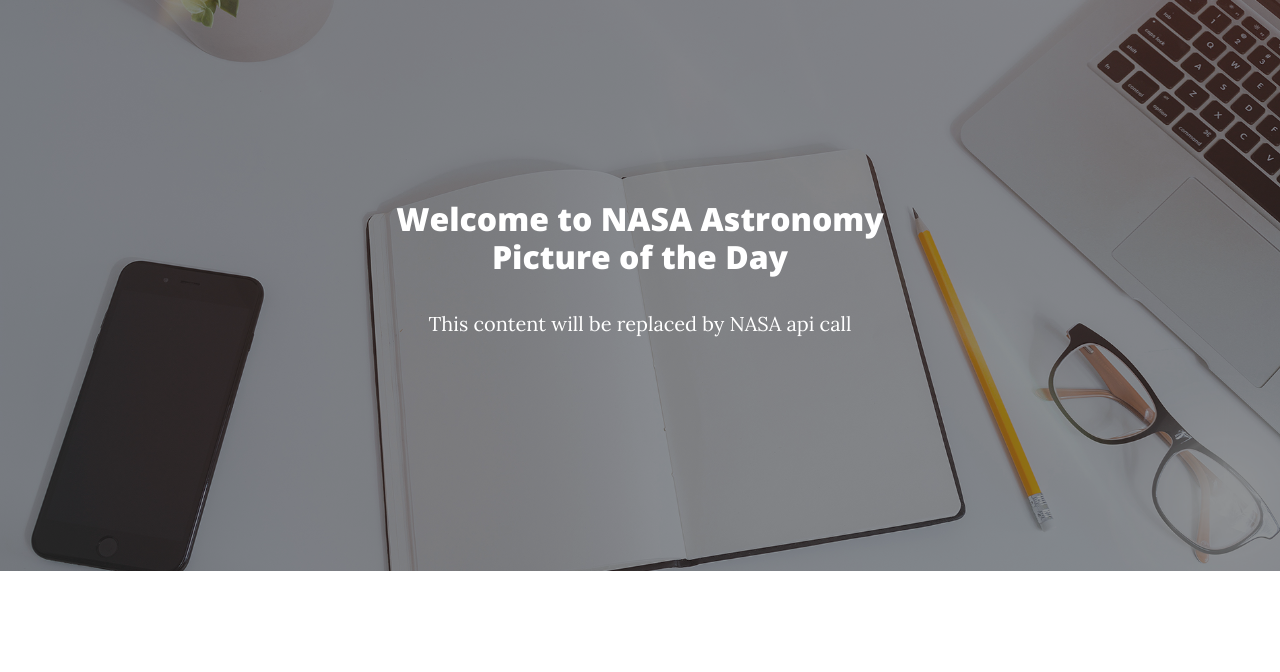
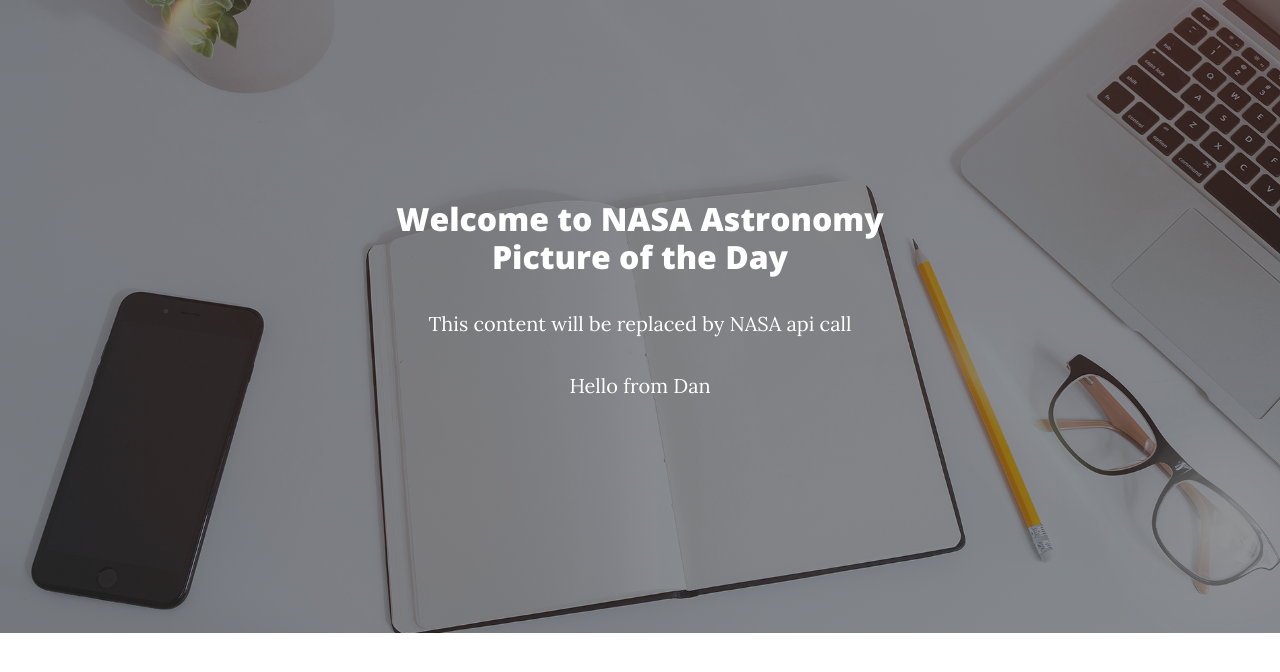
Before and after one commit to danielvanderpypen/nasapicoftheday, a plain HTML site: page index.html in a window 1280 px wide. Drawn offline with nearby package versions, Linux system fonts and the light colour scheme; no server answers.

Commit message:
Update index.html
add signature

```diff
--- a/index.html
+++ b/index.html
@@ -24,6 +24,7 @@
                         <div class="site-heading">
                             <h2>Welcome to NASA Astronomy Picture of the Day</h2>
                             <p id="pic_text">This content will be replaced by NASA api call</p>
+                            <p>Hello from Dan</p>
                         </div>
                     </div>
                 </div>
```
